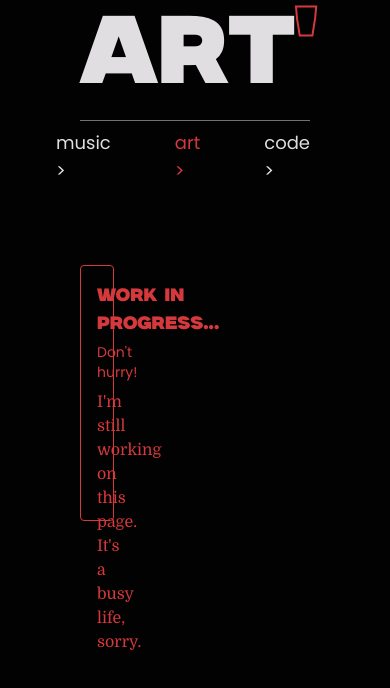
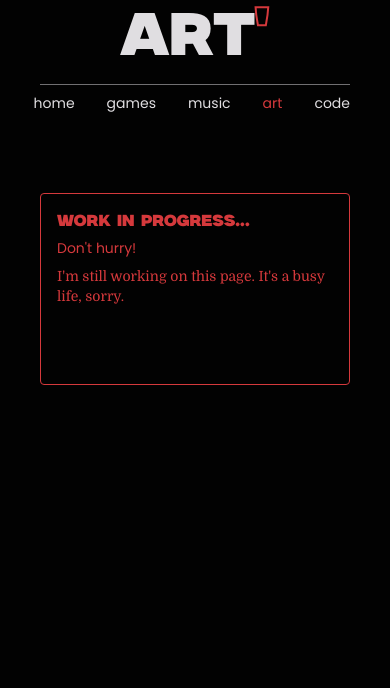
Before and after one commit to guilhermevbagio/landing-pagee, a Vue app: page /art in a window 390 px wide. Shown: the top 688 px of the page. Built offline with nearby package versions, Linux system fonts and the light colour scheme.

Commit message:
responsiveness

```diff
--- a/public/Timeline/games.json
+++ b/public/Timeline/games.json
@@ -55,7 +55,7 @@
         {
             "name" : "The file sys puzzle",
             "time" : "Early 2019",
-            "description" : "The first time I ever made anything resembling code: trying to make a puzzle my friends at school couldn't beat (using txt files, folders and passwords). It probably didn't work and it's lost media now.",
+            "description" : "The first time I ever made a \"game\": trying to make a puzzle my friends at school couldn't beat (using txt files, folders and passwords). It probably didn't work and is lost media now.",
             "big" : false,
             "link" : ""
         }
--- a/src/components/TopicCard.vue
+++ b/src/components/TopicCard.vue
@@ -34,7 +34,7 @@ defineProps({
 </script>
 
 <template>
-    <div class="cursor-pointer h-full hover:-translate-y-2 transition-all will-change-transform duration-150 ease-in-out"
+    <div class="h-48 md:h-64 min-h-full cursor-pointer hover:-translate-y-2 transition-all will-change-transform duration-150 ease-in-out"
         @mouseover="isHovered = true" @mouseleave="isHovered = false"
         >
         <div class="h-full w-full border rounded p-4 pb-1 border-accent transition-border"
@@ -43,10 +43,9 @@ defineProps({
             <div v-if="big" class="h-[50%] w-full overflow-clip relative rounded-sm border mb-4 transition-border"
                  :class="isHovered ? 'border-bright' : 'border-accent'">
             </div>
-            <h1 class="flex flex-row gap-2 justify-between items-start text-start align-top text-md w-full" :class="[
+            <h1 class="flex flex-row gap-2 justify-between items-start text-start align-top text-md w-full font-milker" :class="[
                     isHovered ? 'text-bright' : (!big ? 'text-accent' : 'text-bright'),
-                    'font-milker',
-                    big ? 'text-4xl leading-8 ' : 'text-lg leading-1'
+                    big ? 'text-2xl leading-5 md:text-4xl md:leading-8 ' : 'md:text-lg md:leading-1'
                 ]">
                 {{ title }}
                 <div v-if="linked">
@@ -54,7 +53,7 @@ defineProps({
                 </div>
             </h1>
             <div v-if="time" :class=" isHovered ? 'text-bright' : 'text-accent'" class="text-sm font-light font-poppins pt-1"> {{ time }} </div>
-            <div v-if="text" class="min-h-48 h-48 py-2 font-playfair" :class=" isHovered ? 'text-bright' : 'text-accent' "> {{ text }} </div>
+            <div v-if="text" class="min-h-48 h-48 py-2 text-sm md:text-base font-playfair" :class=" isHovered ? 'text-bright' : 'text-accent' "> {{ text }} </div>
         </div>
         <div v-if="linked" class="w-full px-4 mt-2 pb-0">
             <div  class="line-appear border-b border-accent" :class="isHovered ? 'border-opacity-100 w-full' : 'border-opacity-0 w-0 '"></div>
--- a/src/components/TopicPage.vue
+++ b/src/components/TopicPage.vue
@@ -61,50 +61,50 @@ function clear(){
 </script>
 
 <template>
-    <div class="h-screen w-screen px-20 flex flex-col">
+    <div class="h-screen w-screen px-10 md:px-20 flex flex-col">
         <header class="w-full mb-20 bg-dark">
             <div class="flex flex-row grid-rows-1 w-full justify-start items-baseline border-b pb-2 border-bright border-opacity-50">
-                <div class="text-bright text-8xl py-2 w-[33%]">
+                <div class="text-bright text-center md:text-start w-full text-6xl md:text-8xl py-2 md:w-[33%]">
                     <h1 class="font-milker select-none">
                         {{ title }}<strong class="font-normal specialtext text-accent">'</strong>
                     </h1>
                 </div>
             </div>
-            <nav class="flex flex-row justify-end gap-16 pt-2 col-start-2 w-full text-2xl">
-                <router-link to="/" class="button-hover">home ></router-link>
+            <nav class="flex flex-row justify-end gap-8 md:gap-16 pt-2 col-start-2 w-full">
+                <router-link to="/" class="button-hover">home</router-link>
                 <router-link
                     :to="title === 'games' ? '' : '/games'"
                     class="button-hover"
                     :class="{ 'pointer-events-none !text-accent': title === 'games' }"
                     >
-                    games >
+                    games
                 </router-link>
                 <router-link
                     :to="title === 'music' ? '' : '/music'"
                     class="button-hover"
                     :class="{ 'pointer-events-none !text-accent': title === 'music' }"
                 >
-                    music >
+                    music
                 </router-link>
                 <router-link
                     :to="title === 'art' ? '' : '/art'"
                     class="button-hover"
                     :class="{ 'pointer-events-none !text-accent': title === 'art' }"
                 >
-                    art >
+                    art
                 </router-link>
                 <router-link
                     :to="title === 'code' ? '' : '/code'"
                     class="button-hover"
                     :class="{ 'pointer-events-none !text-accent': title === 'code' }"
                 >
-                    code >
+                    code
                 </router-link>
             </nav>
         </header>
 
-        <ul class="grid grid-cols-4 gap-8 pb-10">
-            <li v-for="(card, index) in timelineContent.cards" class="*:h-64 *:min-h-full" :key="index">
+        <ul class="grid md:grid-cols-4 gap-8 pb-10">
+            <li v-for="(card, index) in timelineContent.cards" class="*:h-48 md:*:h-64 *:min-h-full" :key="index">
                 <a v-if="card.link" :href="card.link" target="_blank">
                     <TopicCard
                     :title="card.name"
@@ -136,7 +136,7 @@ function clear(){
 .button-hover {
     transition: all 0.1s ease-in-out;
     cursor: pointer;
-    @apply hover:opacity-50 text-bright text-lg font-poppins;
+    @apply hover:opacity-50 text-bright text-sm md:text-lg font-poppins;
 }
 
 .fade-slide-enter-active, .fade-slide-leave-active {
```
